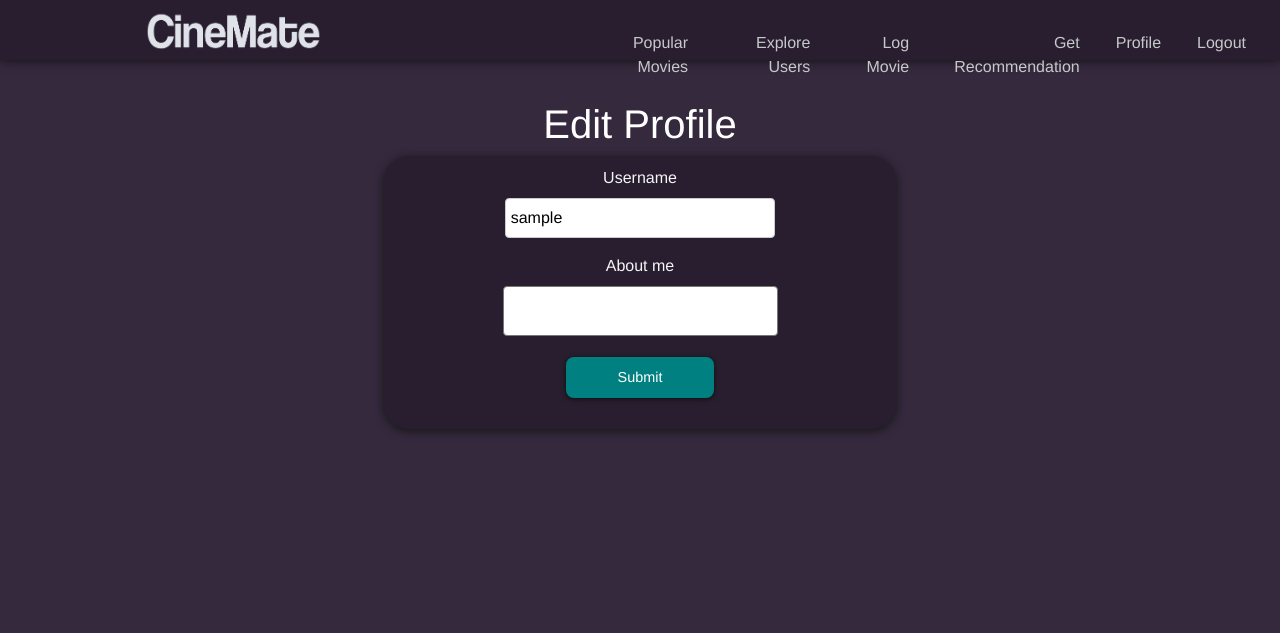
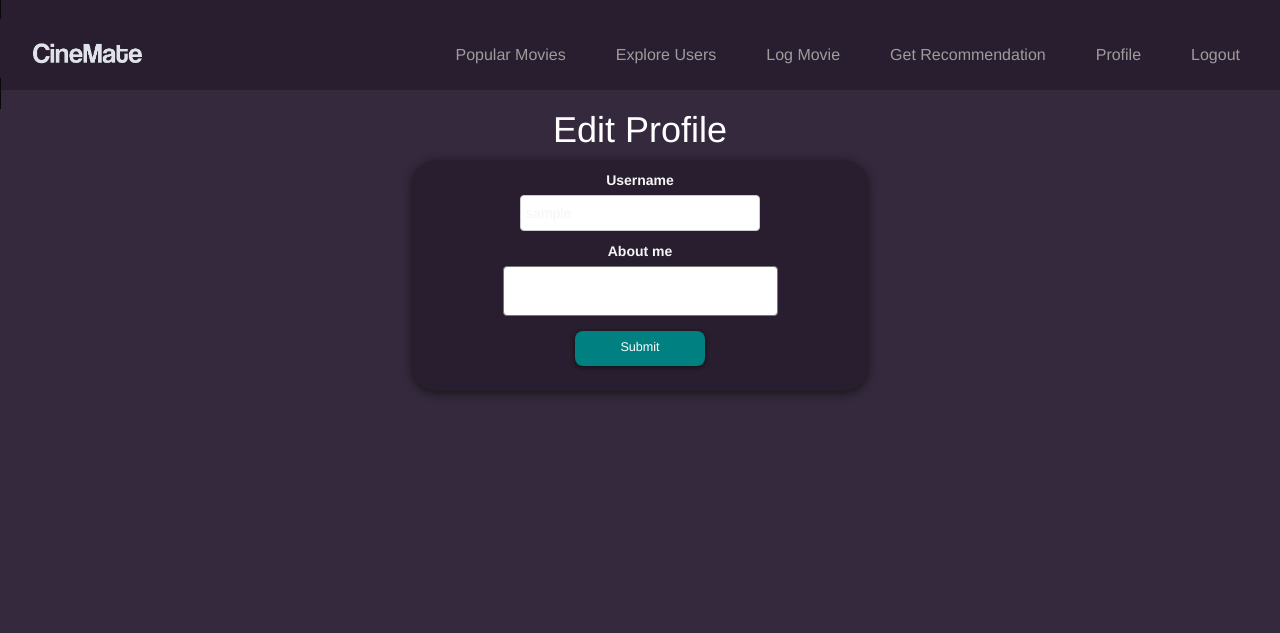
Before and after one commit to juliahorta/CineMate, a Flask app: page /edit_profile in a window 1280 px wide. Shown: the top 633 px of the page. After the commit the page ends 395 px from the top, so only its background shows below. Run offline with Flask 2, Linux system fonts and the light colour scheme; the visitor is signed in with stand-in values (Sample User, id 1); data comes from the database, SQL or seed files in the repository; both versions use the stored data as it was after the commit; some libraries are stand-ins or nearby versions.

Commit message:
navbar bootstrap

```diff
--- a/app/static/styles.css
+++ b/app/static/styles.css
@@ -1,3 +1,61 @@
+  a.navbar-brand {
+    font-family: 'Coolvetica Rg';
+    color: white !important;
+
+  }
+
+  .navbar-brand {
+    float: left;
+    height: 50px;
+    padding: 15px 15px;
+    font-size: 18px;
+    /* line-height: 20px; */
+    margin-left: 30px;
+}
+
+.nav-bg-fix {
+  background-color: #281E2F;
+  height: 90px;
+}
+
+.nav-link {
+  font-size: 16px;
+  /* line-height: 25px !important; */
+}
+
+  @font-face {
+    font-family: 'Coolvetica Rg';
+    src: url('CoolveticaRg-Regular.woff') format('woff');
+    font-weight: normal;
+    font-style: normal;
+    font-display: swap;
+}
+
+.navbar-inverse .navbar-toggle {
+  border-color: transparent;
+}
+
+.navbar-inverse .navbar-toggle:focus, .navbar-inverse .navbar-toggle:hover{
+  background-color: transparent;
+}
+
+#myNavbar.collapse.navbar-collapse {
+  background-color: #281E2F;
+  padding: 0px 0px;
+}
+
+ul.nav.navbar-nav.navbar-right {
+  margin: 0px 0px 0px 0px;
+}
+
+nav.navbar.navbar-inverse {
+  margin: 0px 0px 0px 0px;
+}
+
+img.logo {
+  border-radius: 0%;
+}
+
 .body-content{
     background-color: #35293E !important;
   }
@@ -111,8 +169,9 @@ a {
 }
 
 .logo {
-  height: 60px;
-  margin-left: 10%;
+  height: 50px;
+  margin-left: 15%;
+  padding-bottom: 15px;
 }
 
 .logo-link {
@@ -123,13 +182,17 @@ body {
   background-color: #35293E !important;
   height: 125vh;
   font-family: helvetica;
-  margin-top: 100px;
 
 }
 
 .body-content {
   margin-left: 10%;
   margin-right: 10%;
+}
+
+.head-nav {
+  background-color: #281E2F;
+  box-shadow: 0 0 10px 0 #0f0f0f;
 }
 
 header {
--- a/app/templates/base.html
+++ b/app/templates/base.html
@@ -5,34 +5,27 @@
         <meta name="viewport" content="width=device-width, initial-scale=1">
         <title>CineMate</title>
         <link rel="stylesheet" href="https://cdnjs.cloudflare.com/ajax/libs/font-awesome/5.15.3/css/all.min.css" integrity="sha512-iBBXm8fW90+nuLcSKlbmrPcLa0OT92xO1BIsZ+ywDWZCvqsWgccV3gFoRBv0z+8dLJgyAHIhR35VZc2oM/gI1w==" crossorigin="anonymous" />
-        <link rel="stylesheet" href="https://stackpath.bootstrapcdn.com/bootstrap/4.2.1/css/bootstrap.min.css" integrity="sha384-GJzZqFGwb1QTTN6wy59ffF1BuGJpLSa9DkKMp0DgiMDm4iYMj70gZWKYbI706tWS" crossorigin="anonymous">
+        <link rel="stylesheet" href="https://maxcdn.bootstrapcdn.com/bootstrap/3.4.1/css/bootstrap.min.css">
         <link rel="stylesheet" type="text/css" href="../static/styles.css">
         {{ moment.include_jquery() }}
         {{ moment.include_moment() }}
+        <script src="https://maxcdn.bootstrapcdn.com/bootstrap/3.4.1/js/bootstrap.min.js"></script>
+        <script src="https://ajax.googleapis.com/ajax/libs/jquery/3.5.1/jquery.min.js"></script>
     </head>
     <body>
-        <header>
-            <!-- <a class="logo-link" href="{{ url_for('home') }}"> <img class="logo" src="../static/nlogo.png"> </a>
-            <nav class="navbar">
-                <ul>
-                    {% if current_user.is_anonymous %}
-
-                    {% else %}
-                    <li><a class="nav-text" href="{{ url_for('popular') }}">Popular Movies</a></li>
-                    <li><a class="nav-text" href="{{ url_for('explore') }}">Explore Users</a></li>
-                    <li><a class="nav-text" href="{{ url_for('m_search') }}">Log Movie</a></li>
-                    <li><a class="nav-text" href="{{ url_for('rec_m_search') }}">Get Recomendation</a></li>
-                    <li><a class="nav-text" href="{{ url_for('user', username=current_user.username) }}">Profile</a></li>
-                    <li><a class="nav-text" href="{{ url_for('logout') }}">Logout</a></li>
-                    {% endif %}
-                </ul>
-            </nav> -->
-
-            <!-- A grey horizontal navbar that becomes vertical on small screens -->
-            <a class="logo-link" href="{{ url_for('home') }}"> <img class="logo" src="../static/nlogo.png"> </a>
-	        <nav class="navbar navbar-expand-sm bg-light">
-                <ul class="navbar-nav">
-                    <!-- <a class="log-link" href="{{ url_for('home') }}"> <img class="logo" src="../static/nlogo.png"></a> -->
+            <div class="nav-bg-fix">
+            <nav class="navbar navbar-inverse">
+                <div class="container-fluid">
+                  <div class="navbar-header">
+                    <a class="navbar-brand" href="{{ url_for('home') }}"><img class="logo" src="../static/nlogo.png"></a>
+                    <button type="button" class="navbar-toggle" data-toggle="collapse" data-target="#myNavbar">
+                      <span class="icon-bar"></span>
+                      <span class="icon-bar"></span>
+                      <span class="icon-bar"></span>
+                    </button>
+                  </div>
+                  <div class="collapse navbar-collapse" id="myNavbar">
+                    <ul class="nav navbar-nav navbar-right">
                         {% if current_user.is_anonymous %}
                         {% else %}
                         <li class="nav-item">
@@ -56,11 +49,12 @@
                         {% endif %}
                       </ul>
                   </div>
+                </div>
               </nav>
+            </div>
 
 
-        </header>
-
+        <div class="container">
         <div class="body-content">
             {% with messages = get_flashed_messages() %}
             {% if messages %}
@@ -73,6 +67,7 @@
             {% endwith %}
             {% block content %}{% endblock %}
         </div>
+    </div>
     </body>
 
 
```
Also changed, not shown: app.db, app/static/CoolveticaRg-Regular.woff (added), app/static/cinemate.ttf (added), 3 other files. Lines whose indentation alone changed are shown as unchanged.
